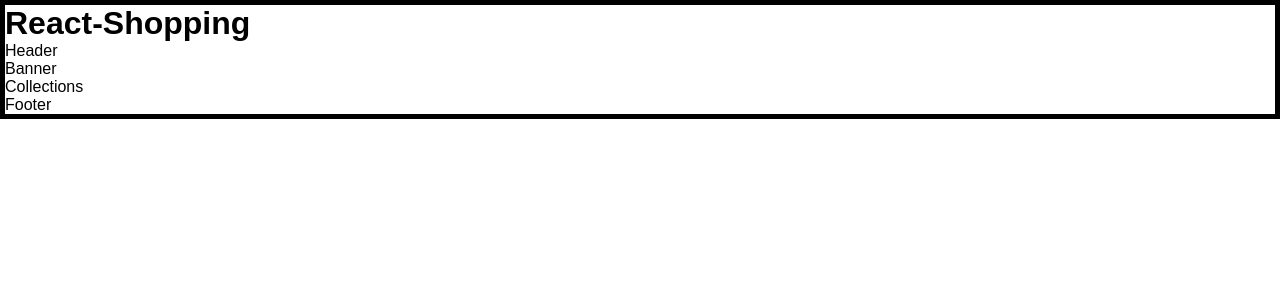
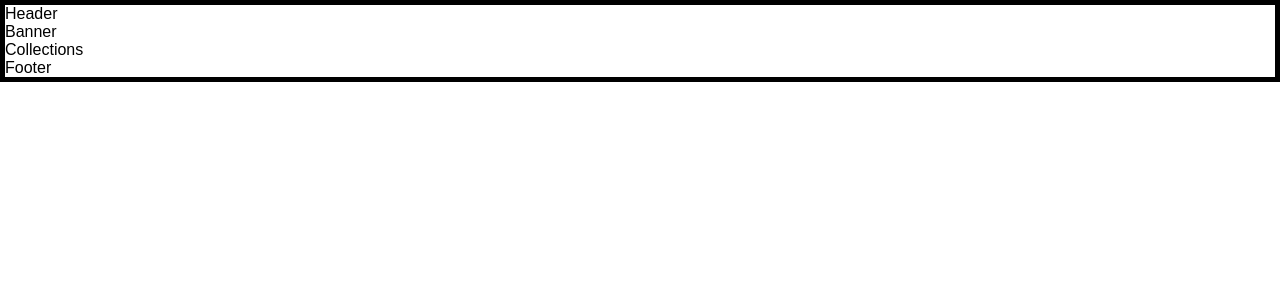
Before and after one commit to rakeshkolipakaace/Simple-shopping-cart, a React (Vite) app in the folder react-shopping/: page / in a window 1280 px wide. Shown: the top 300 px of the page. Built offline with nearby package versions, Linux system fonts and the light colour scheme.

Commit message:
src/App.jsx

```diff
--- a/react-shopping/src/App.jsx
+++ b/react-shopping/src/App.jsx
@@ -7,7 +7,7 @@ const App = () => {
    <>
 
    <div>
-    <h1>React-Shopping</h1>
+
     <Mainpage/>
     </div>
    </>
```
